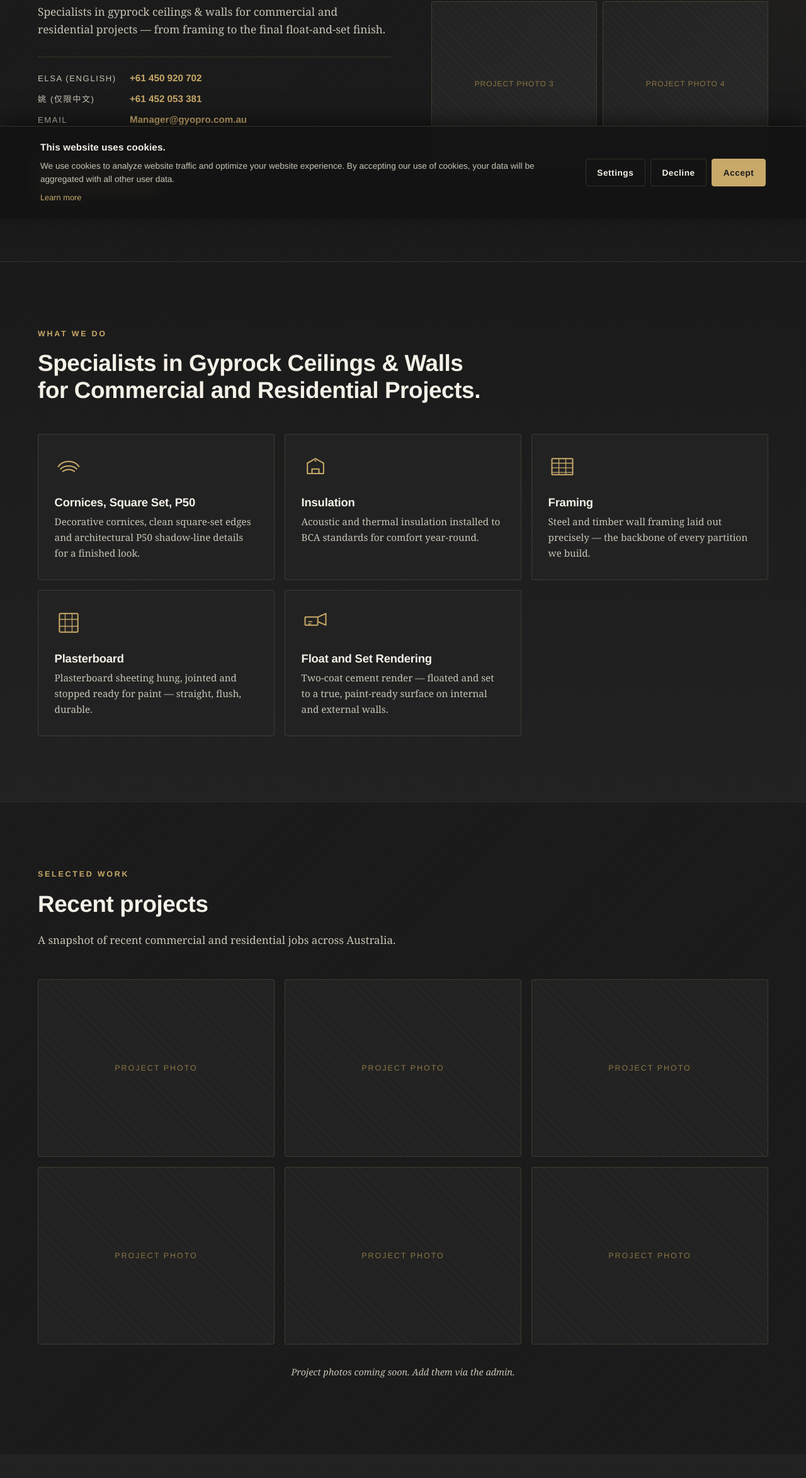
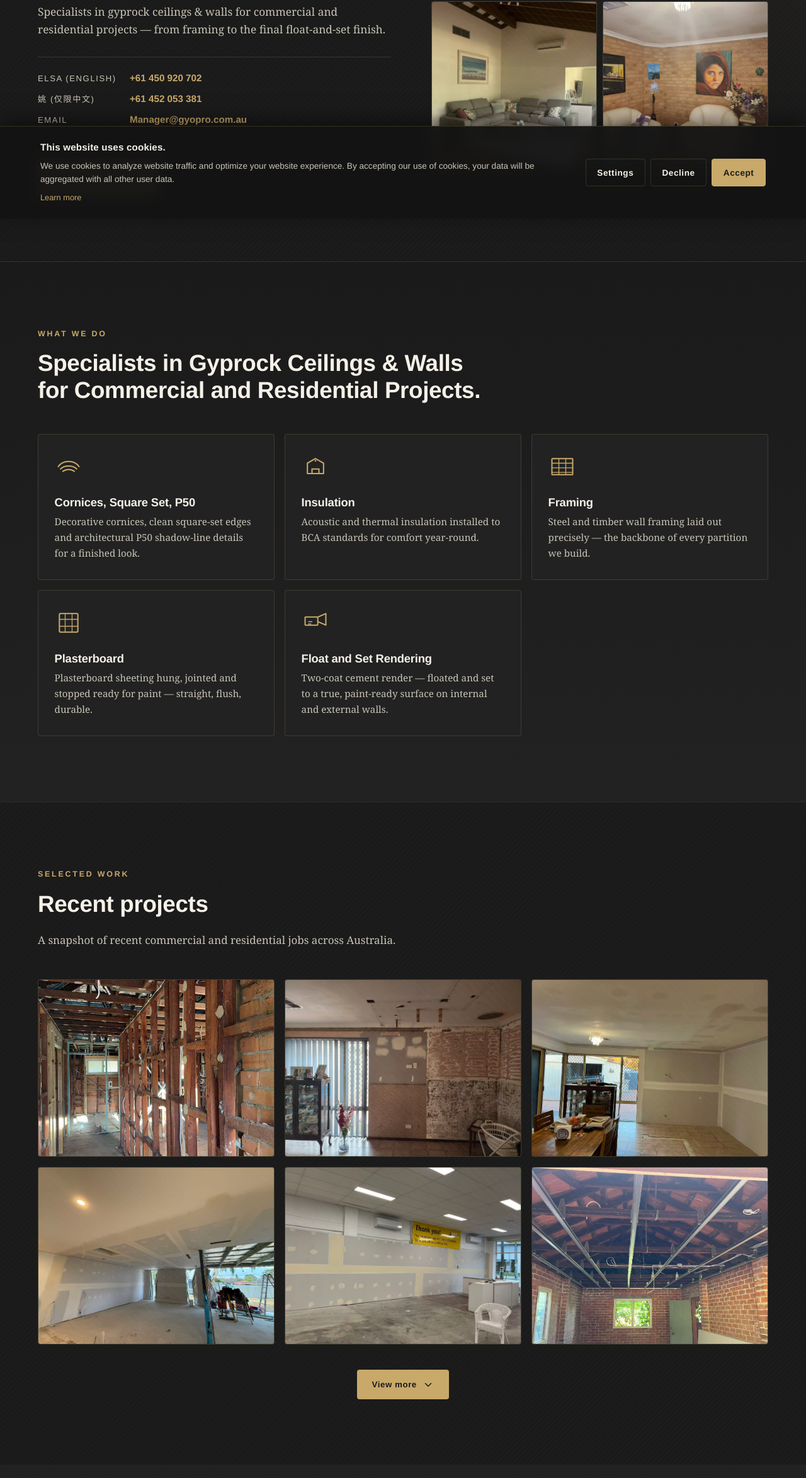
Before and after one commit to MatthewGXY/gyopro-website, an Eleventy site: page src/index.njk in a window 1280 px wide. Shown: the part 453-2800 px from the top of the page at 63% size. Built offline with nearby package versions, Linux system fonts and the light colour scheme; Eleventy itself is replaced by a stand-in of ours; files that its build step writes are made by us from their sources.

Commit message:
Add hero photos and Recent projects gallery with View More toggle
- Hero section: 4 photos (01-04) replacing placeholder tiles
- Recent projects gallery: 9 photos total
  - 6 shown by default (01-06)
  - 3 hidden behind 'View more' button (07-09)
- Removed 'Project photos coming soon. Add them via the admin.' placeholder text
- 'View More' / 'View Less' toggle button with arrow animation
- Safari compatibility: use classList toggle (not [hidden] attribute)
  for the 3 hidden cards, plus inline-style fallback
- Staggered card reveal animation (80ms intervals)

```diff
--- a/assets/css/main.css
+++ b/assets/css/main.css
@@ -380,6 +380,14 @@ section { padding: 5rem 0; }
   position: relative;
   min-height: 90px;
 }
+.photo-tile img {
+  position: absolute;
+  inset: 0;
+  width: 100%;
+  height: 100%;
+  object-fit: cover;
+  display: block;
+}
 .photo-tile::after {
   content: "";
   position: absolute;
@@ -497,6 +505,18 @@ section { padding: 5rem 0; }
   overflow: hidden;
   position: relative;
 }
+.project-card img {
+  position: absolute;
+  inset: 0;
+  width: 100%;
+  height: 100%;
+  object-fit: cover;
+  display: block;
+  transition: transform 0.4s ease;
+}
+.project-card:hover img {
+  transform: scale(1.04);
+}
 .project-card::after {
   content: "";
   position: absolute;
@@ -523,6 +543,50 @@ section { padding: 5rem 0; }
   font-size: 0.9rem;
   margin-top: 2rem;
   font-style: italic;
+}
+
+/* View More toggle button */
+.projects-actions {
+  display: flex;
+  justify-content: center;
+  margin-top: 2.5rem;
+}
+#projects-toggle {
+  display: inline-flex;
+  align-items: center;
+  gap: 0.6rem;
+  cursor: pointer;
+  border: none;
+  background: var(--gold);
+  color: var(--bg);
+  font-family: var(--font-sans);
+  font-weight: 700;
+  letter-spacing: 0.04em;
+}
+#projects-toggle:hover {
+  background: var(--gold-bright);
+}
+.projects-toggle-icon {
+  width: 18px;
+  height: 18px;
+  transition: transform 0.3s ease;
+}
+#projects-toggle[aria-expanded="true"] .projects-toggle-icon {
+  transform: rotate(180deg);
+}
+
+/* When extra cards become visible, give them a gentle reveal
+   Uses class toggle (NOT [hidden] attribute) for Safari compatibility */
+.project-card--extra {
+  display: none;
+}
+.project-card--extra.is-shown {
+  display: block;
+  animation: cardFadeIn 0.45s ease both;
+}
+@keyframes cardFadeIn {
+  from { opacity: 0; transform: translateY(8px); }
+  to   { opacity: 1; transform: translateY(0); }
 }
 
 /* ============================================================
--- a/assets/js/main.js
+++ b/assets/js/main.js
@@ -189,4 +189,37 @@
     // Stop observing after 10s — badge either appeared and was killed, or won't appear
     setTimeout(function () { mo.disconnect(); }, 10000);
   }
+
+  // ============================================================
+  // 6. Projects: "View more" toggle for the 3 hidden cards
+  // Uses class toggle (NOT [hidden] attribute) for Safari compatibility
+  // Wrapped in try-catch so errors don't break other features
+  // ============================================================
+  try {
+    var projToggle = document.getElementById("projects-toggle");
+    var projLabel = projToggle && projToggle.querySelector(".projects-toggle-label");
+    var projExtras = document.querySelectorAll(".project-card--extra");
+    if (projToggle && projExtras.length) {
+      projToggle.addEventListener("click", function () {
+        var expanded = projToggle.getAttribute("aria-expanded") === "true";
+        var next = !expanded;
+        projToggle.setAttribute("aria-expanded", next ? "true" : "false");
+        if (projLabel) projLabel.textContent = next ? "View less" : "View more";
+
+        projExtras.forEach(function (card, i) {
+          window.setTimeout(function () {
+            if (next) {
+              card.classList.add("is-shown");
+              card.style.display = ""; // let CSS rule take over
+            } else {
+              card.classList.remove("is-shown");
+              card.style.display = "none"; // belt-and-suspenders for Safari
+            }
+          }, i * 80);
+        });
+      });
+    }
+  } catch (err) {
+    // Silently fail; other features keep working
+  }
 })();
--- a/src/index.njk
+++ b/src/index.njk
@@ -31,11 +31,11 @@ eleventyComputed:
       <a href="#contact" class="btn-primary">Request a quote</a>
     </div>
 
-    <div class="hero-photos" aria-hidden="true">
-      <div class="photo-tile tile-1"><span>Project photo 1</span></div>
-      <div class="photo-tile tile-2"><span>Project photo 2</span></div>
-      <div class="photo-tile tile-3"><span>Project photo 3</span></div>
-      <div class="photo-tile tile-4"><span>Project photo 4</span></div>
+    <div class="hero-photos">
+      <div class="photo-tile tile-1"><img src="/assets/photos/hero/01-living-room.jpg" alt="Completed living room with plasterboard ceiling and feature bulkhead" loading="lazy" /></div>
+      <div class="photo-tile tile-2"><img src="/assets/photos/hero/02-framing.jpg" alt="Timber wall framing ready for plasterboard" loading="lazy" /></div>
+      <div class="photo-tile tile-3"><img src="/assets/photos/hero/03-vault-ceiling.jpg" alt="Vaulted ceiling with plasterboard lining and insulation" loading="lazy" /></div>
+      <div class="photo-tile tile-4"><img src="/assets/photos/hero/04-plasterboard.jpg" alt="Plasterboard sheets installed on ceiling" loading="lazy" /></div>
     </div>
   </div>
 </section>
@@ -65,35 +65,27 @@ eleventyComputed:
       <p class="section-sub">A snapshot of recent commercial and residential jobs across Australia.</p>
     </header>
 
-    {% set projectList = collections.projects | reverse %}
-    {% if projectList.length > 0 %}
-      <ul class="project-grid">
-        {%- for p in projectList %}
-          <li class="project-card">
-            {%- if p.data.photos and p.data.photos.length > 0 %}
-              <img src="{{ p.data.photos[0] }}" alt="{{ p.data.title }}" loading="lazy" />
-            {%- else %}
-              <span class="project-placeholder">{{ p.data.title }}</span>
-            {%- endif %}
-          </li>
-        {%- endfor %}
-      </ul>
-      <p class="projects-note">
-        Showing {{ projectList.length }} project{{ "s" if projectList.length != 1 else "" }}.
-      </p>
-    {% else %}
-      <ul class="project-grid">
-        <li class="project-card"><span class="project-placeholder">Project photo</span></li>
-        <li class="project-card"><span class="project-placeholder">Project photo</span></li>
-        <li class="project-card"><span class="project-placeholder">Project photo</span></li>
-        <li class="project-card"><span class="project-placeholder">Project photo</span></li>
-        <li class="project-card"><span class="project-placeholder">Project photo</span></li>
-        <li class="project-card"><span class="project-placeholder">Project photo</span></li>
-      </ul>
-      <p class="projects-note">
-        Project photos coming soon. Add them via the admin.
-      </p>
-    {% endif %}
+    <ul class="project-grid">
+      <li class="project-card"><img src="/assets/photos/gallery/01-framing-walkthrough.jpg" alt="Walkthrough of timber wall framing during fit-out" loading="lazy" /></li>
+      <li class="project-card"><img src="/assets/photos/gallery/02-plasterboard-floor.jpg" alt="Ram Board protection on concrete floor with scaffold staged for ceiling" loading="lazy" /></li>
+      <li class="project-card"><img src="/assets/photos/gallery/03-feature-ceiling.jpg" alt="Recessed feature ceiling with bulkhead and cove lighting" loading="lazy" /></li>
+      <li class="project-card"><img src="/assets/photos/gallery/04-vault-ceiling-progress.jpg" alt="Vaulted ceiling with plasterboard partially installed" loading="lazy" /></li>
+      <li class="project-card"><img src="/assets/photos/gallery/05-bulkhead-detail.jpg" alt="Detail view of plasterboard bulkhead transition" loading="lazy" /></li>
+      <li class="project-card"><img src="/assets/photos/gallery/06-large-room-framing.jpg" alt="Large open-plan room with timber ceiling framing" loading="lazy" /></li>
+
+      <li class="project-card project-card--extra"><img src="/assets/photos/gallery/07-entryway-arch-ceiling.jpg" alt="Finished entryway with arched plasterboard bulkhead and French doors" loading="lazy" /></li>
+      <li class="project-card project-card--extra"><img src="/assets/photos/gallery/08-wall-repair-prep.jpg" alt="Patchy wall surface prepared for skim coat" loading="lazy" /></li>
+      <li class="project-card project-card--extra"><img src="/assets/photos/gallery/09-vaulted-void-timber-beams.jpg" alt="Double-height void with exposed timber beams and plasterboard ceiling" loading="lazy" /></li>
+    </ul>
+
+    <div class="projects-actions">
+      <button type="button" id="projects-toggle" class="btn-primary" aria-expanded="false" aria-controls="project-extra-list">
+        <span class="projects-toggle-label">View more</span>
+        <svg class="projects-toggle-icon" viewBox="0 0 24 24" fill="none" aria-hidden="true">
+          <path d="M6 9l6 6 6-6" stroke="currentColor" stroke-width="2" stroke-linecap="round" stroke-linejoin="round"/>
+        </svg>
+      </button>
+    </div>
   </div>
 </section>
 
```
Also changed, not shown: assets/photos/gallery/01-framing-walkthrough.jpg (added), assets/photos/gallery/02-plasterboard-floor.jpg (added), assets/photos/gallery/03-feature-ceiling.jpg (added), assets/photos/gallery/04-vault-ceiling-progress.jpg (added), assets/photos/gallery/05-bulkhead-detail.jpg (added), assets/photos/gallery/06-large-room-framing.jpg (added), assets/photos/gallery/07-entryway-arch-ceiling.jpg (added), assets/photos/gallery/08-wall-repair-prep.jpg (added), assets/photos/gallery/09-vaulted-void-timber-beams.jpg (added), assets/photos/hero/01-living-room.jpg (added), assets/photos/hero/02-framing.jpg (added), assets/photos/hero/03-vault-ceiling.jpg (added), assets/photos/hero/04-plasterboard.jpg (added).
